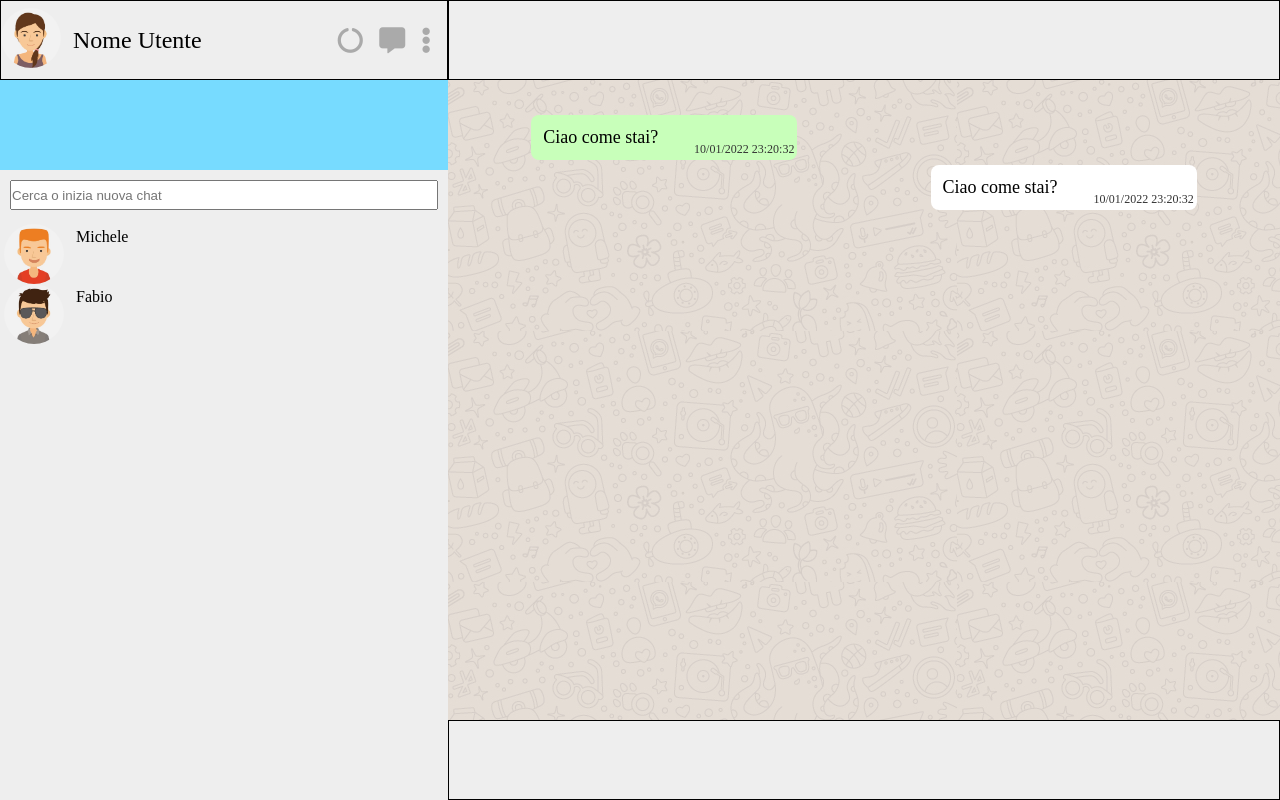
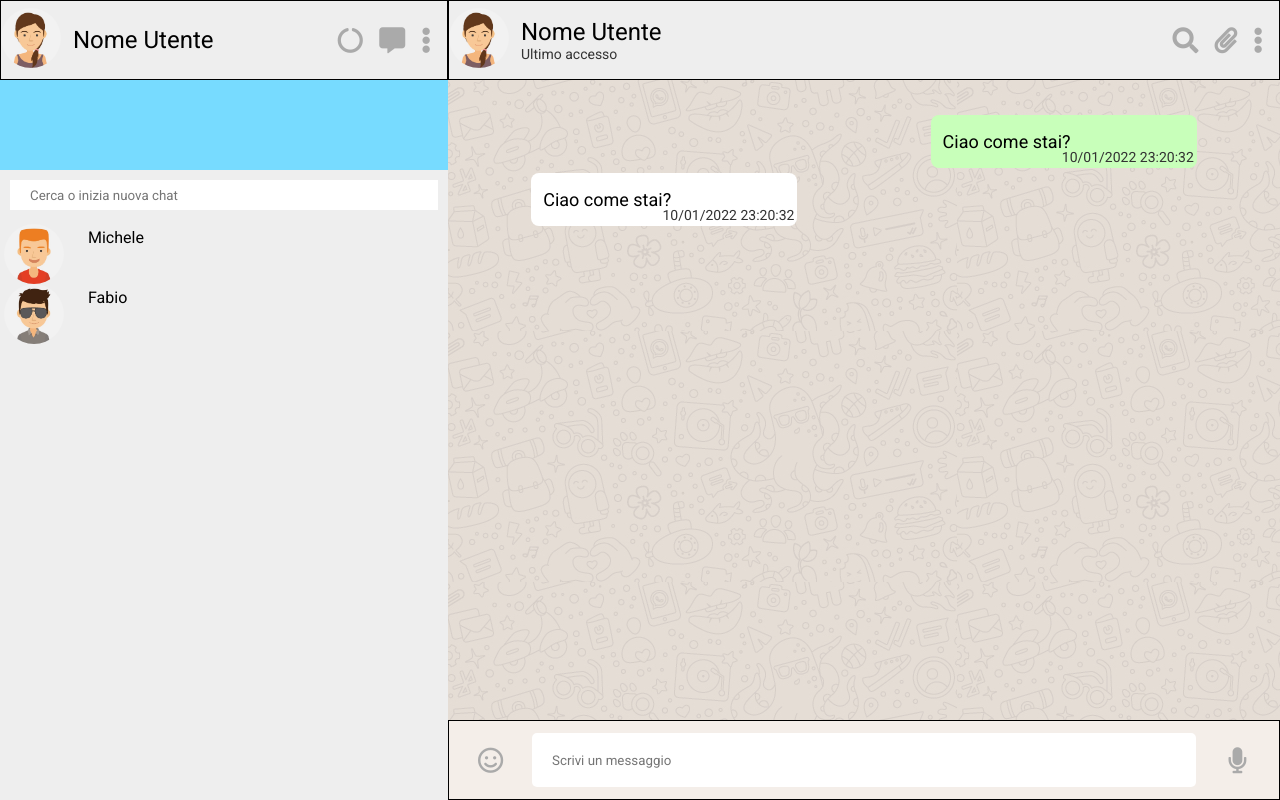
Before and after one commit to antonio-f-bove/vue-boolzapp, a plain HTML site: page index.html in a window 1280 px wide. Drawn offline with nearby package versions, Linux system fonts and the light colour scheme.

Commit message:
milestone 1: complete css

```diff
--- a/css/style.css
+++ b/css/style.css
@@ -2,11 +2,13 @@
   margin: 0;
   padding: 0;
   box-sizing: border-box;
+
+  font-family: 'Roboto', sans-serif;
 }
 
 
 /* #region general dimensions */
-#main-container {
+#general-container {
   width: 100%;
   height: 100vh;
   background-color: #eee;
@@ -14,12 +16,12 @@
   display: flex;
 }
 
-#contact-list-container {
+#sidebar {
   width: 35%;
   height: 100%;
 }
 
-#conversation-container {
+#main {
   width: 65%;
   height: 100%;
 }
@@ -33,29 +35,51 @@
 }
 /* #endregion */
 
+/* #region utility classes */
+.toolbar > .row {
+  display: flex;
+  align-items: center;
+}
+.toolbar .user-name {
+  font-size: 24px;
+}
+.toolbar .last-access {
+  font-size: 14px;
+  color: #333;
+}
+
+.avatar-container {
+  width: 60px;
+  margin-right: 12px;
+  display: inline-block;
+}
+.avatar-container img {
+  width: 100%;
+  border-radius: 50%;
+}
+
+/* icons */
+i {
+  font-size: 26px;
+  font-weight: 700;
+  color: #aaa;
+}
+/* #endregion */
+
+/* ------------------------------------- */
+
 #banner {
   height: 90px;
   background-color: rgb(119, 219, 255);
 }
 
-.toolbar > div:first-child {
-  display: flex;
-  align-items: center;
-}
-.user-name {
-  font-size: 24px;
-  margin-left: 12px;
-}
+
 
 .buttons-container {
   display: flex;
   align-items: center;
 }
 .buttons-container > i {
-  font-size: 26px;
-  font-weight: 700;
-  color: #aaa;
-
   margin-right: 16px;
 }
 
@@ -63,6 +87,8 @@ input#name-search {
   width: calc(100% - 20px);
   height: 30px;
   margin: 10px;
+  border: none;
+  padding: 0 20px;
 }
 
 #contact-list ul {
@@ -77,26 +103,9 @@ input#name-search {
   display: flex;
 }
 
-/* #contact-list li:nth-ot-type(even) {
-  background-color: #fff;
-} */
-
 #contact-list li .contact-name {
   margin: 4px 12px;
 }
-
-.avatar-container {
-  width: 60px;
-  display: inline-block;
-
-  background-color: #eee;
-}
-.avatar-container img {
-  width: 100%;
-  border-radius: 50%;
-
-}
-
 
 /* #region conversation */
 .conversation {
@@ -112,7 +121,7 @@ input#name-search {
 .message {
   font-size: 18px;
   width: 40%;
-  padding: 12px;
+  padding: 16px 12px;
   border-radius: 8px;
 
   position: relative;
@@ -120,22 +129,37 @@ input#name-search {
 
 .message.sent {
   background-color: rgb(200, 255, 186);
+  margin-left: auto;
 }
 .message.received {
   background-color: #fff;
-  float: right;
-}
-.message.received::after {
-  /* clearfix, non si sa mai */
-  content: '';
-  clear: both;
-  display: table;
 }
 
 .message .time {
-  font-size: 12px;
+  font-size: 14px;
   color: #333;
   position: absolute;
   right: 3px;
   bottom: 3px;
 }
+
+#message-input {
+  background-color: rgb(244, 238, 233);
+  justify-content: space-between;
+  align-items: center;
+}
+
+#message-input .button {
+  min-width: 10%;
+  display: flex;
+  justify-content: center;
+  align-items: center;
+}
+
+#message-input input {
+  min-height: calc(100% - 24px);
+  flex-grow: 1;
+  padding: 0 20px;
+  border-radius: 5px;
+  border: none;
+}
--- a/index.html
+++ b/index.html
@@ -6,18 +6,22 @@
   <meta name="viewport" content="width=device-width, initial-scale=1.0">
   <title>BoolzApp</title>
 
+  <link rel="preconnect" href="https://fonts.googleapis.com">
+  <link rel="preconnect" href="https://fonts.gstatic.com" crossorigin>
+  <link href="https://fonts.googleapis.com/css2?family=Roboto:wght@300;400;500&display=swap" rel="stylesheet">
   <link rel="stylesheet" href="https://use.fontawesome.com/releases/v5.7.1/css/all.css" integrity="sha384-fnmOCqbTlWIlj8LyTjo7mOUStjsKC4pOpQbqyi7RrhN7udi9RwhKkMHpvLbHG9Sr" crossorigin="anonymous">
+
   <link rel="stylesheet" href="css/style.css">
   <script src="https://cdn.jsdelivr.net/npm/vue@2/dist/vue.js"></script>
 </head>
 <body>
 
   <div id="app">
-    <div id="main-container">
-      <div id="contact-list-container">
+    <div id="general-container">
+      <div id="sidebar">
 
         <div class="toolbar">
-          <div>
+          <div class="row">
             <div class="avatar-container">
               <img src="img/avatar_io.jpg" alt="">
             </div>
@@ -50,8 +54,24 @@
         </div>
       </div>
 
-      <div id="conversation-container">
-        <div class="toolbar"></div>
+      <div id="main">
+        <div class="toolbar">
+          <div class="row">
+            <div class="avatar-container">
+              <img src="img/avatar_io.jpg" alt="">
+            </div>
+            <div>
+              <div class="user-name">Nome Utente</div>
+              <div class="last-access">Ultimo accesso </div>
+            </div>
+          </div>
+
+          <div class="buttons-container">
+            <i class="fas fa-search"></i>
+            <i class="fas fa-paperclip"></i>
+            <i class="fas fa-ellipsis-v"></i>
+          </div>
+        </div>
 
         <div class="conversation">
           <div class="message-container">
@@ -68,7 +88,13 @@
           </div>
         </div>
 
-        <div id="message-input" class="toolbar"></div>
+        <div id="message-input" class="toolbar">
+          <div class="button"><i class="far fa-smile"></i></div>
+
+          <input type="text" placeholder="Scrivi un messaggio">
+
+          <div class="button"><i class="fas fa-microphone"></i></div>
+        </div>
       </div>
 
 
```
